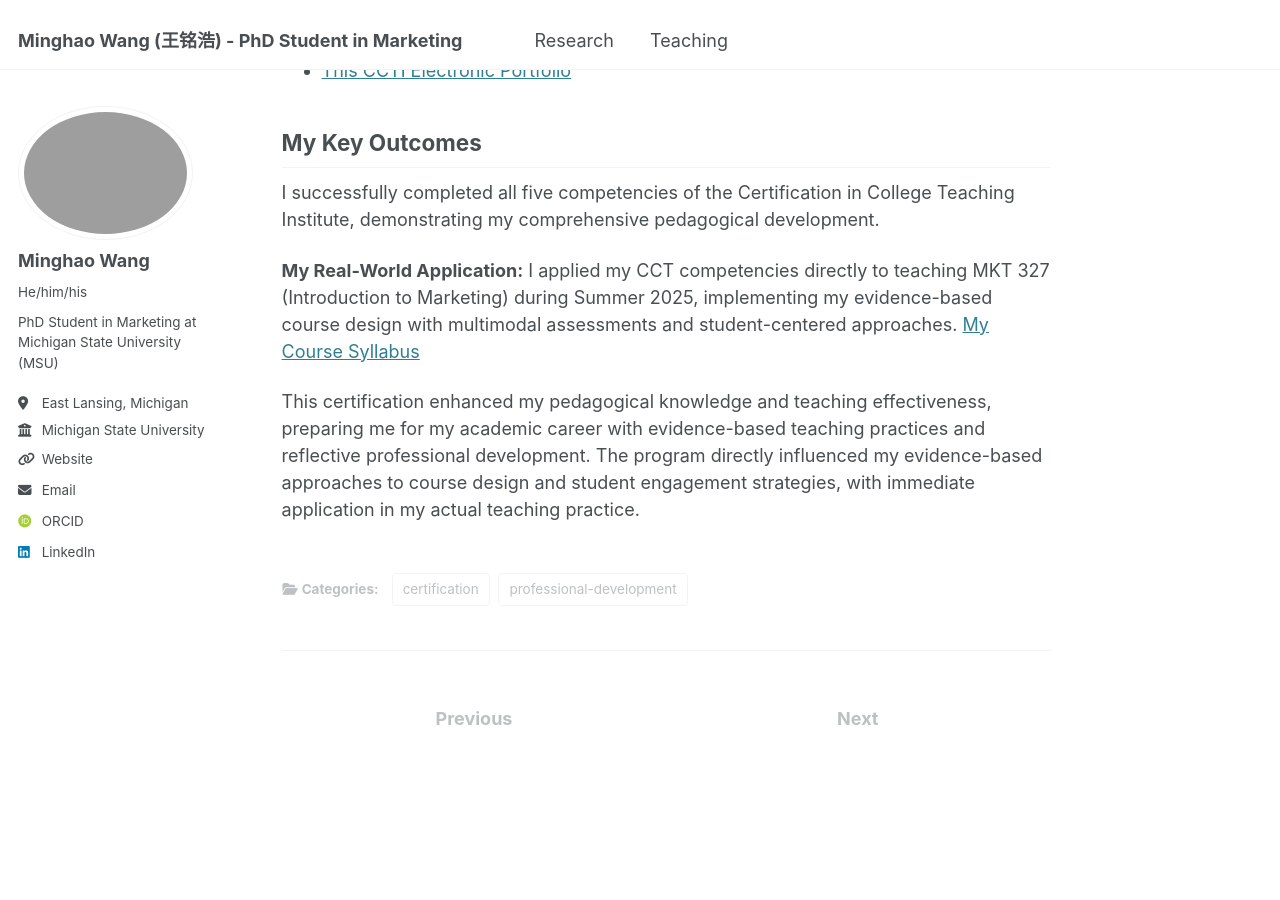
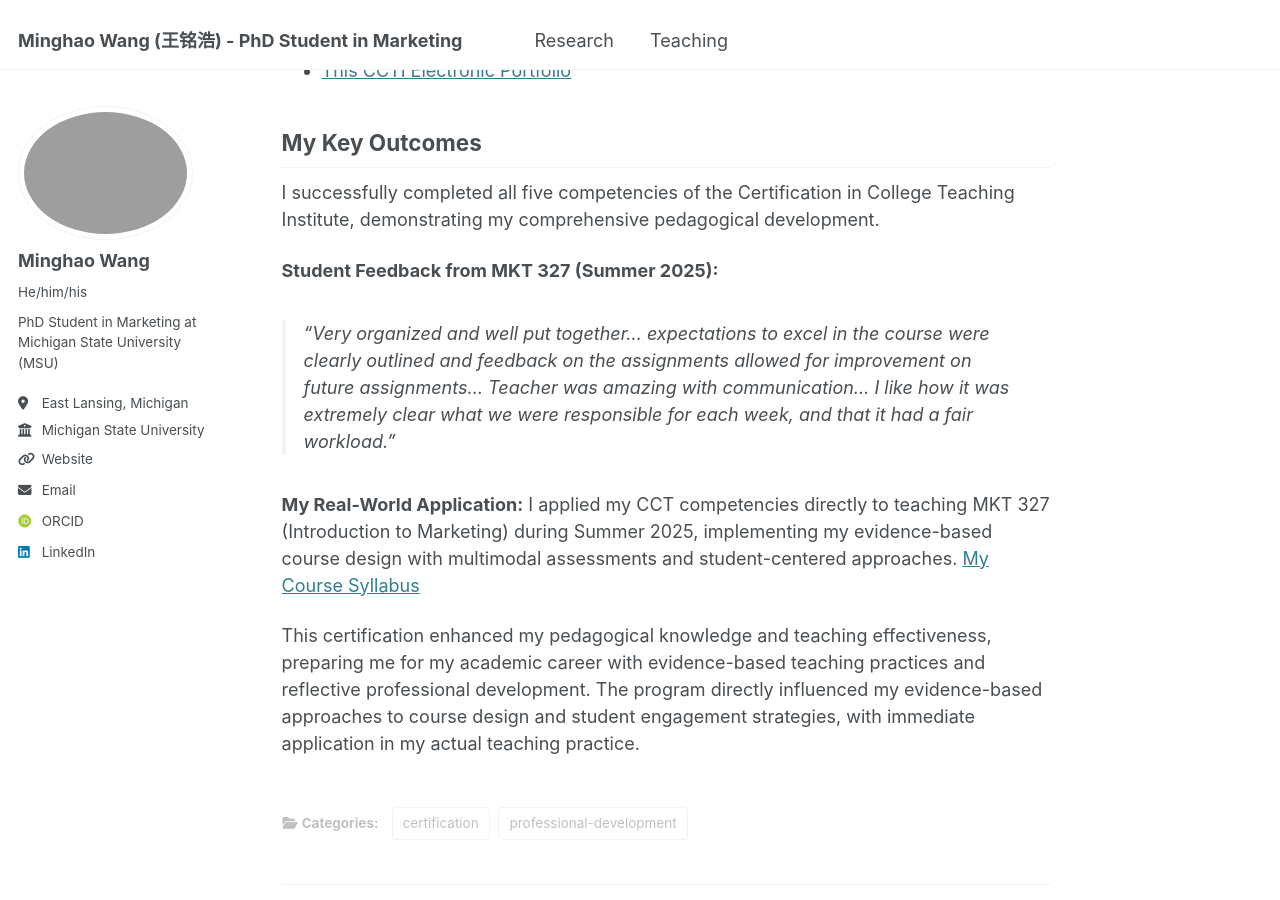
Before and after one commit to minghaowang-research/minghaowang-research.github.io, a Jekyll site: the page built from _teaching/certification-college-teaching.md, in a window 1280 px wide and 900 px high, scrolled down 4359 px. Built offline with Jekyll 4.4.1, drawn with Linux system fonts in a browser that asks for light colours; some web fonts are replaced.

Commit message:
Added feedback

```diff
--- a/_teaching/certification-college-teaching.md
+++ b/_teaching/certification-college-teaching.md
@@ -118,6 +118,8 @@ I successfully completed all required portfolio components, demonstrating my mas
 
 I successfully completed all five competencies of the Certification in College Teaching Institute, demonstrating my comprehensive pedagogical development.
 
+**Student Feedback from MKT 327 (Summer 2025):**
+> "Very organized and well put together... expectations to excel in the course were clearly outlined and feedback on the assignments allowed for improvement on future assignments... Teacher was amazing with communication... I like how it was extremely clear what we were responsible for each week, and that it had a fair workload."
 
 **My Real-World Application:** I applied my CCT competencies directly to teaching MKT 327 (Introduction to Marketing) during Summer 2025, implementing my evidence-based course design with multimodal assessments and student-centered approaches. [My Course Syllabus](https://minghaowang-research.github.io/files/2025-summer-mkt327-syllabus.pdf)
 
```
